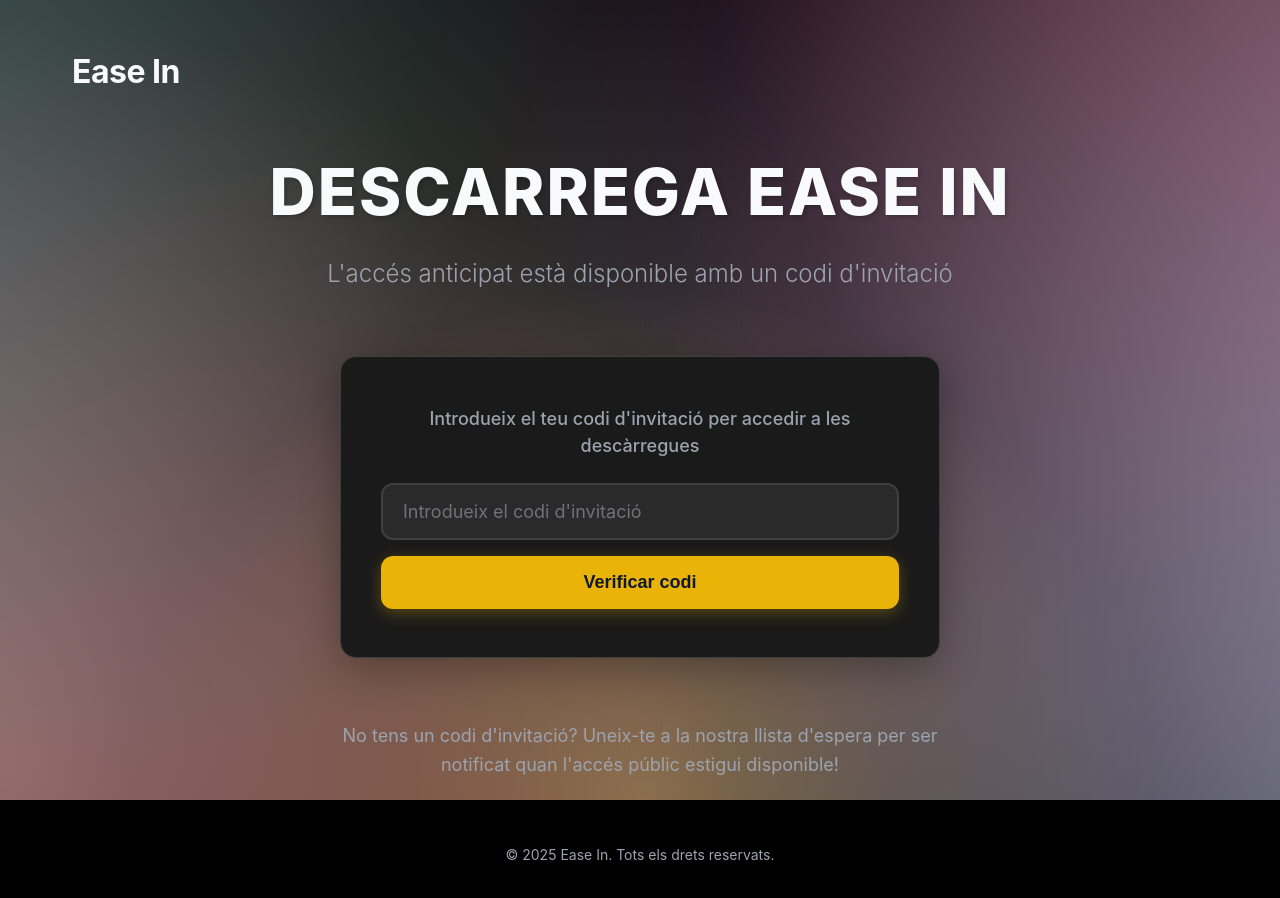
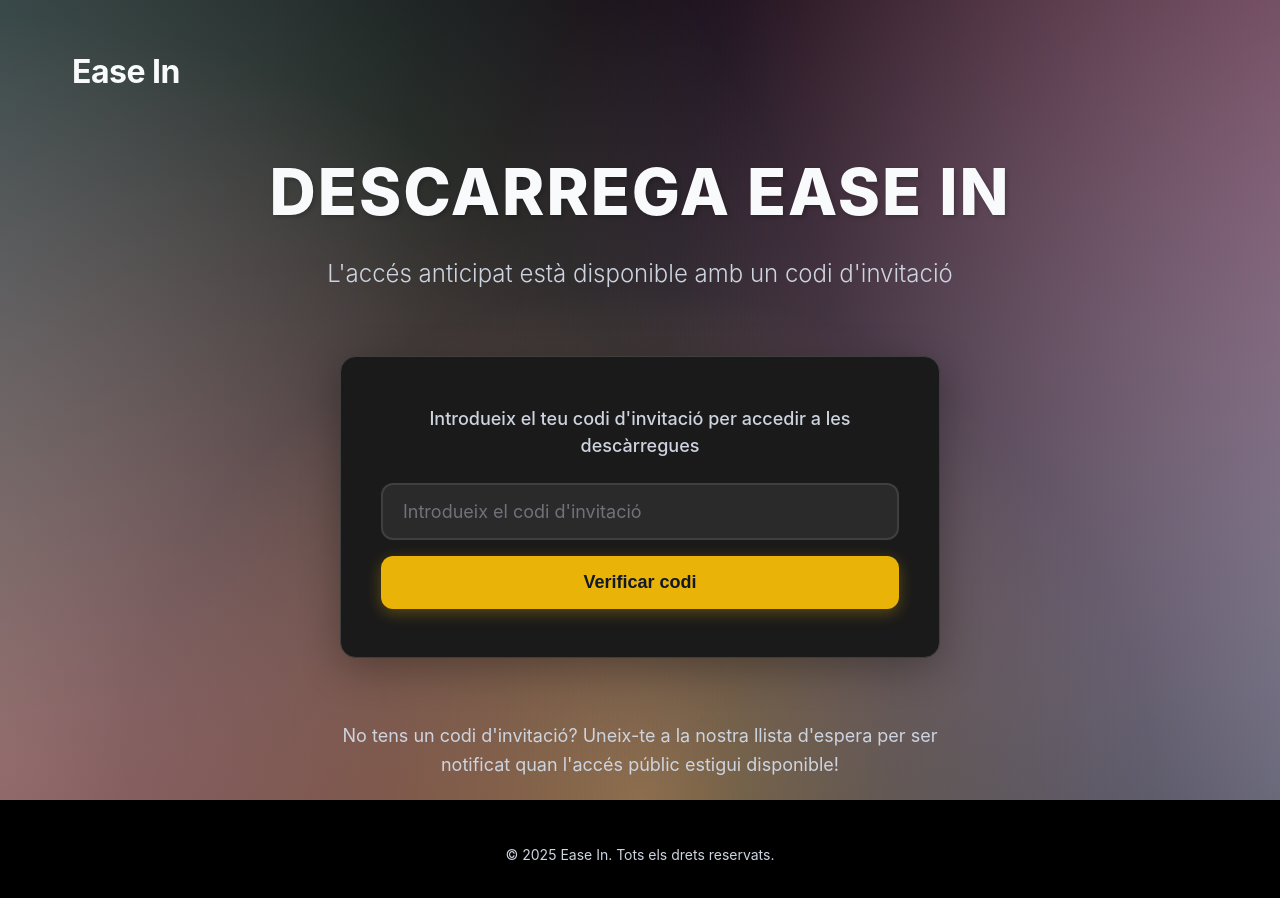
Before and after one commit to raquelhortab/EaseInLanding, a React (Vite) app: page /download in a window 1280 px wide. Shown: the top 898 px of the page. Built offline with nearby package versions, Linux system fonts and the light colour scheme.

Commit message:
fix style

```diff
--- a/src/App.css
+++ b/src/App.css
@@ -76,7 +76,7 @@
 
 .tagline {
   font-size: 1.5rem;
-  color: #9ca3af;
+  color: #cdd4df;
   font-weight: 300;
 }
 
@@ -164,7 +164,7 @@
 .footer {
   padding: 2rem 0 1rem;
   text-align: center;
-  color: #9ca3af;
+  color: #cdd4df;
   font-size: 0.875rem;
 }
 
@@ -197,7 +197,7 @@
 .invite-prompt {
   font-size: 1.125rem;
   margin-bottom: 1.5rem;
-  color: #9ca3af;
+  color: #cdd4df;
   font-weight: 500;
 }
 
@@ -417,7 +417,7 @@
 
 .download-card p {
   font-size: 1rem;
-  color: #9ca3af;
+  color: #cdd4df;
   margin: 0;
 }
 
@@ -444,7 +444,7 @@
   opacity: 0.4;
   cursor: not-allowed;
   background: #71717a;
-  color: #9ca3af;
+  color: #cdd4df;
 }
 
 .info-section {
@@ -454,7 +454,7 @@
 
 .info-text {
   font-size: 1.125rem;
-  color: #9ca3af;
+  color: #cdd4df;
   line-height: 1.6;
 }
 
```
Also changed, not shown: public/screenshot.png.
